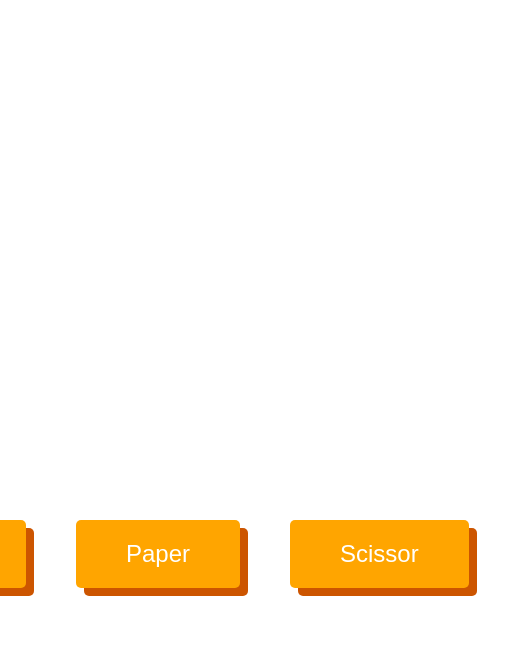
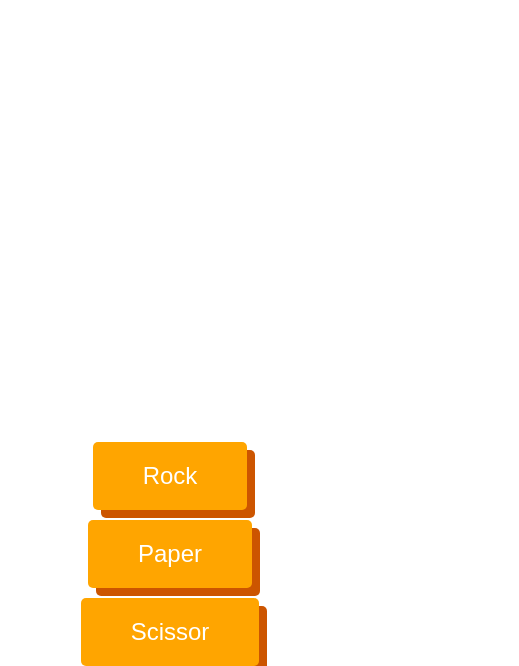
Before and after one commit to DivasPant-dev/Rock-paper-scissor, a plain HTML site: page index.html in a window 390 px wide. Shown: the part 228-894 px from the top of the page, 519 px wide, since content can reach past the window. Drawn offline with Linux system fonts and the light colour scheme; a web font is replaced by a local one.

Commit message:
Updated Style.css
For mobile added styles

```diff
--- a/Style.css
+++ b/Style.css
@@ -91,3 +91,16 @@ img {
 .al {
     color: black;
 }
+
+@media screen and (max-width: 450px) {
+    * {
+        max-width: 425px;
+        align-items: center;
+        justify-content: center;
+    }
+
+    .container-2 {
+        flex-direction: column;
+        gap: 10px;
+    }
+}
```
